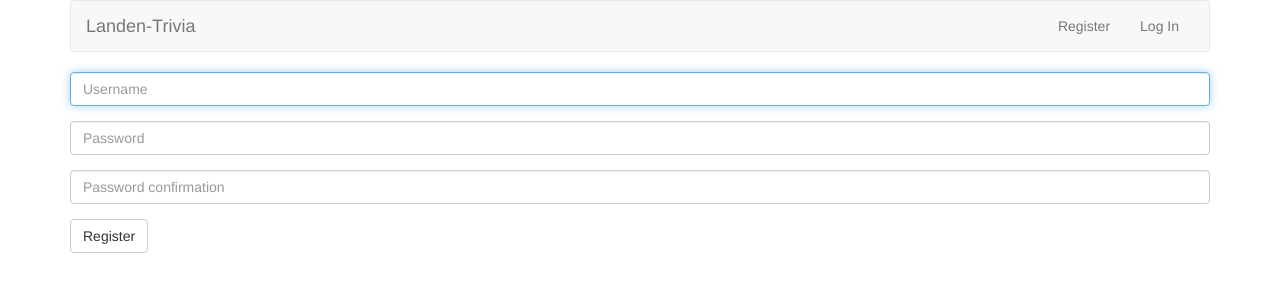
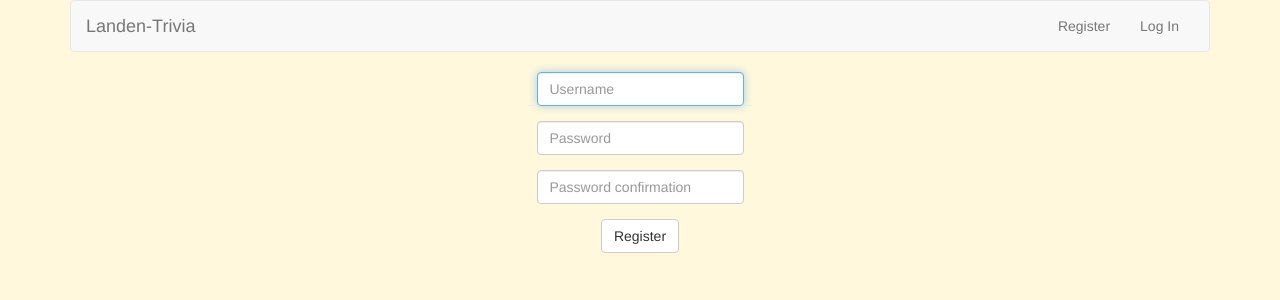
Before and after one commit to Chris-Wijgh/Trivia-Project-Web-ProgIK, a Flask app: page /register in a window 1280 px wide. Shown: the top 300 px of the page. Run offline with Flask 2, Linux system fonts and the light colour scheme; some libraries are stand-ins or nearby versions.

Commit message:
CSS toegevoegd aan alle pagina's

```diff
--- /dev/null
+++ b/trivia/static/styles.css
@@ -0,0 +1,14 @@
+body
+{
+    background-color: CornSilk;
+    text-align: center;
+}
+
+main .form-control
+{
+    /* center form controls */
+    display: inline-block;
+
+    /* override Bootstrap's 100% width for form controls */
+    width: auto;
+}
--- a/trivia/templates/apology.html
+++ b/trivia/templates/apology.html
@@ -5,5 +5,6 @@
 {% endblock %}
 
 {% block main %}
+    <link rel="stylesheet" type="text/css" href="./static/styles.css" />
     <img alt="Sorry!" src="http://memegen.link/custom/{{ top | urlencode }}/{{ bottom | urlencode }}.jpg?alt=http://i.imgur.com/A3ZR65I.png"/>
 {% endblock %}
--- a/trivia/templates/compare.html
+++ b/trivia/templates/compare.html
@@ -5,6 +5,7 @@
 {% endblock %}
 
 {% block main %}
+<link rel="stylesheet" type="text/css" href="./static/styles.css" />
 <div class="row">
    <div class="column">
    <br> <a href="{{ url_for('questions') }}">Geef mij 10 vragen!</a> </br>
--- a/trivia/templates/end.html
+++ b/trivia/templates/end.html
@@ -5,6 +5,7 @@
 {% endblock %}
 
 {% block main %}
+<link rel="stylesheet" type="text/css" href="./static/styles.css" />
 <a href="{{ url_for('index') }}">Terug naar index!</a>
 <h1>Correct Answers: <u>{{ correct }}</u></h1>
 
--- a/trivia/templates/frontpage.html
+++ b/trivia/templates/frontpage.html
@@ -5,6 +5,7 @@
 {% endblock %}
 
 {% block main %}
+<link rel="stylesheet" type="text/css" href="./static/styles.css" />
       <form action="{{ url_for('login') }}" method="post">
         <fieldset>
             <div class="form-group">
--- a/trivia/templates/index.html
+++ b/trivia/templates/index.html
@@ -5,6 +5,7 @@
 {% endblock %}
 
 {% block main %}
+<link rel="stylesheet" type="text/css" href="./static/styles.css" />
 <div class="row">
    <div class="column">
    <a href="{{ url_for('questions') }}">Geef mij 10 vragen!</a>
--- a/trivia/templates/layout.html
+++ b/trivia/templates/layout.html
@@ -3,10 +3,7 @@
 <html lang="en">
 
     <head>
-
-        <link rel="stylesheet" href="styles.css">
-        <link href="{{ url_for('static', filename='styles.css') }}" rel="stylesheet"/>
-
+        <link rel="stylesheet" type="text/css" href="./static/styles.css" />
         <!-- https://developer.mozilla.org/en-US/docs/Web/HTML/Element/meta -->
         <meta charset="utf-8"/>
         <meta content="initial-scale=1, width=device-width" name="viewport"/>
@@ -19,7 +16,7 @@
         <script src="https://code.jquery.com/jquery-3.1.1.min.js"></script>
         <script src="https://maxcdn.bootstrapcdn.com/bootstrap/3.3.7/js/bootstrap.min.js"></script>
 
-        <title>Landen-Trivia</title>
+        <title>Landen-Trivia {% block title %}{% endblock %}</title>
 
     </head>
 
--- a/trivia/templates/login.html
+++ b/trivia/templates/login.html
@@ -5,6 +5,7 @@
 {% endblock %}
 
 {% block main %}
+<link rel="stylesheet" type="text/css" href="./static/styles.css" />
     <form action="{{ url_for('login') }}" method="post">
         <fieldset>
             <div class="form-group">
--- a/trivia/templates/questions.html
+++ b/trivia/templates/questions.html
@@ -5,7 +5,7 @@
 {% endblock %}
 
 {% block main %}
-
+<link rel="stylesheet" type="text/css" href="./static/styles.css" />
     <form action='/result' method='POST'>
         {% for i in range(9) %}
           <li>
--- a/trivia/templates/register.html
+++ b/trivia/templates/register.html
@@ -5,6 +5,7 @@
 {% endblock %}
 
 {% block main %}
+<link rel="stylesheet" type="text/css" href="./static/styles.css" />
     <form action="{{ url_for('register') }}" method="post">
         <fieldset>
             <div class="form-group">
--- a/trivia/templates/start.html
+++ b/trivia/templates/start.html
@@ -5,6 +5,7 @@
 {% endblock %}
 
 {% block main %}
+<link rel="stylesheet" type="text/css" href="./static/styles.css" />
     <form action="{{ url_for('questions') }}" method="post">
         <fieldset>
             <!--<div class="form-group">-->
--- a/trivia/templates/top_10.html
+++ b/trivia/templates/top_10.html
@@ -5,7 +5,7 @@
 {% endblock %}
 
 {% block main %}
-
+<link rel="stylesheet" type="text/css" href="./static/styles.css" />
         <table class="table table-bordered">
             <thead>
                 <th>Top 10 aantal goed</th>
@@ -13,7 +13,7 @@
             </thead>
             <tbody>
                 <tr>
-                    <td>{{ top10_lijst}}</td>
+                    <td>{{ top10_lijst }}</td>
                     <td>{{ test }}</td>
 
                 </tr>
```
